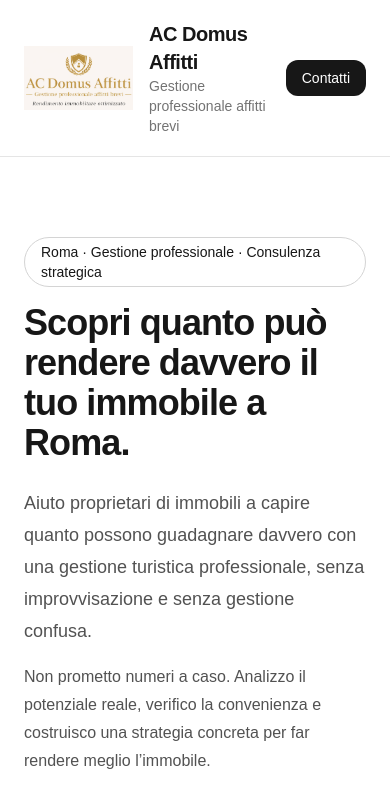
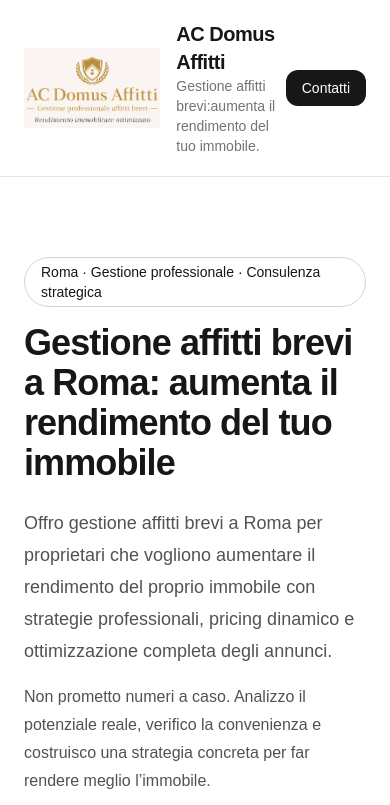
Before and after one commit to andreacostabile83-bit/sito-affitti-brevi, a Next.js app: page / in a window 390 px wide. Shown: the top 805 px of the page. Built offline with nearby package versions, Linux system fonts and the light colour scheme.

Commit message:
verifica google search console

```diff
--- a/app/layout.tsx
+++ b/app/layout.tsx
@@ -13,21 +13,30 @@ const geistMono = Geist_Mono({
 });
 
 export const metadata: Metadata = {
-  title: "Create Next App",
-  description: "Generated by create next app",
+  title: "AC Domus Affitti - Gestione affitti brevi Roma",
+  description:
+    "Gestione professionale affitti brevi a Roma. Aumenta il rendimento del tuo immobile con strategie concrete e senza improvvisazione.",
 };
 
 export default function RootLayout({
   children,
-}: Readonly<{
+}: {
   children: React.ReactNode;
-}>) {
+}) {
   return (
-    <html
-      lang="en"
-      className={`${geistSans.variable} ${geistMono.variable} h-full antialiased`}
-    >
-      <body className="min-h-full flex flex-col">{children}</body>
+    <html lang="it">
+      <head>
+        <meta
+          name="google-site-verification"
+          content="JkOV-tYW9AwJe71ayd3rqVmyrpcY3SAb2YCv1uAJKwM"
+        />
+      </head>
+
+      <body
+        className={`${geistSans.variable} ${geistMono.variable} min-h-full flex flex-col`}
+      >
+        {children}
+      </body>
     </html>
   );
 }
--- a/app/page.tsx
+++ b/app/page.tsx
@@ -1,11 +1,16 @@
+export const metadata = {
+  title: "Gestione affitti brevi Roma | AC Domus Affitti",
+  description:
+    "Gestione professionale affitti brevi a Roma. Massimizziamo il rendimento del tuo immobile con strategie avanzate e pricing dinamico.",
+};
 export default function LandingPage() {
   const services = [
     {
-      title: "Gestione completa affitti brevi",
+      title: "Gestione completa affitti brevi a Roma",
       desc: "Seguo l’intero processo operativo: strategia, pubblicazione annunci, pricing, comunicazione ospiti, check-in, coordinamento pulizie e ottimizzazione della redditività.",
     },
     {
-      title: "Consulenza strategica per proprietari",
+      title: "Consulenza per affitti brevi in tutta Italia",
       desc: "Analizzo il tuo immobile e ti aiuto a capire se ha davvero più potenziale in affitto breve rispetto a una locazione tradizionale.",
     },
     {
@@ -79,14 +84,15 @@ export default function LandingPage() {
             <img
               src="/logo.png"
               alt="AC Domus Affitti"
-              className="h-16 w-auto sm:h-20"
+              className="h-20 w-auto sm:h-24"
             />
             <div className="leading-tight">
               <p className="text-xl font-semibold tracking-tight text-neutral-900 sm:text-2xl">
                 AC Domus Affitti
               </p>
               <p className="text-sm text-neutral-500 sm:text-base">
-                Gestione professionale affitti brevi
+                Gestione affitti brevi:aumenta il rendimento del tuo immobile.
+
               </p>
             </div>
           </div>
@@ -116,14 +122,12 @@ export default function LandingPage() {
                 Roma · Gestione professionale · Consulenza strategica
               </p>
 
-              <h1 className="max-w-3xl text-4xl font-semibold tracking-tight sm:text-5xl lg:text-6xl">
-                Scopri quanto può rendere davvero il tuo immobile a Roma.
+              <h1 className="max-w-2xl text-4xl font-semibold tracking-tight sm:text-5xl lg:text-6xl">
+                Gestione affitti brevi a Roma: aumenta il rendimento del tuo immobile
               </h1>
 
               <p className="mt-6 max-w-2xl text-lg leading-8 text-neutral-600">
-                Aiuto proprietari di immobili a capire quanto possono guadagnare
-                davvero con una gestione turistica professionale, senza
-                improvvisazione e senza gestione confusa.
+                Offro gestione affitti brevi a Roma per proprietari che vogliono aumentare il rendimento del proprio immobile con strategie professionali, pricing dinamico e ottimizzazione completa degli annunci.
               </p>
 
               <p className="mt-4 max-w-2xl text-base leading-7 text-neutral-600">
@@ -204,7 +208,7 @@ export default function LandingPage() {
             Servizi
           </p>
           <h2 className="mt-3 text-3xl font-semibold sm:text-4xl">
-            Cosa faccio concretamente
+            Servizi di gestione affitti brevi in Italia
           </h2>
           <p className="mt-4 text-neutral-600">
             Non mi limito a pubblicare un annuncio. Lavoro per costruire
@@ -224,10 +228,35 @@ export default function LandingPage() {
           ))}
         </div>
       </section>
+<div className="mt-16 p-8 rounded-3xl bg-neutral-900 text-white">
+  <h2 className="text-2xl font-semibold">
+    Vuoi capire quanto può rendere davvero il tuo immobile?
+  </h2>
+
+  <p className="mt-3 text-white/70">
+    Analizzo gratuitamente il tuo immobile e ti mostro il potenziale reale in affitto breve, con numeri concreti.
+  </p>
+
+  <a
+  href="https://wa.me/393286824515?text=Ciao%2C%20vorrei%20ricevere%20una%20consulenza%20per%20affitti%20brevi"
+  target="_blank"
+  className="inline-block mt-6 px-6 py-3 bg-white text-black rounded-xl font-medium"
+>
+  Richiedi analisi gratuita
+</a>
+</div>
+
 
       <section id="portfolio" className="border-y border-neutral-200 bg-white">
         <div className="mx-auto max-w-7xl px-6 py-20 lg:px-8">
           <div className="max-w-2xl">
+<h2 className="text-2xl font-semibold text-neutral-900 sm:text-3xl mt-16">
+  Gestione affitti brevi professionale: perché conviene davvero
+</h2>
+
+<p className="mt-4 text-neutral-600 max-w-2xl">
+  Affidarsi a un professionista nella gestione degli affitti brevi significa aumentare il rendimento del proprio immobile, ridurre lo stress operativo e ottimizzare ogni fase: dalla pubblicazione dell’annuncio al pricing dinamico, fino alla gestione degli ospiti.
+</p>
             <p className="text-sm font-semibold uppercase tracking-[0.18em] text-neutral-500">
               Portfolio
             </p>
--- /dev/null
+++ b/public/google3e84a37cd2f2984f.html
@@ -0,0 +1 @@
+google-site-verification: google3e84a37cd2f2984f.html
```
